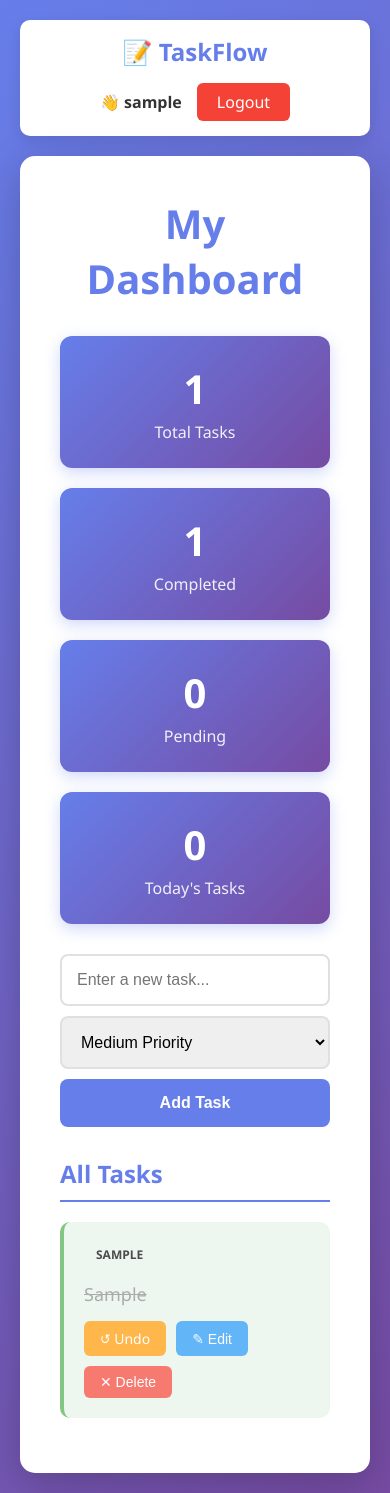
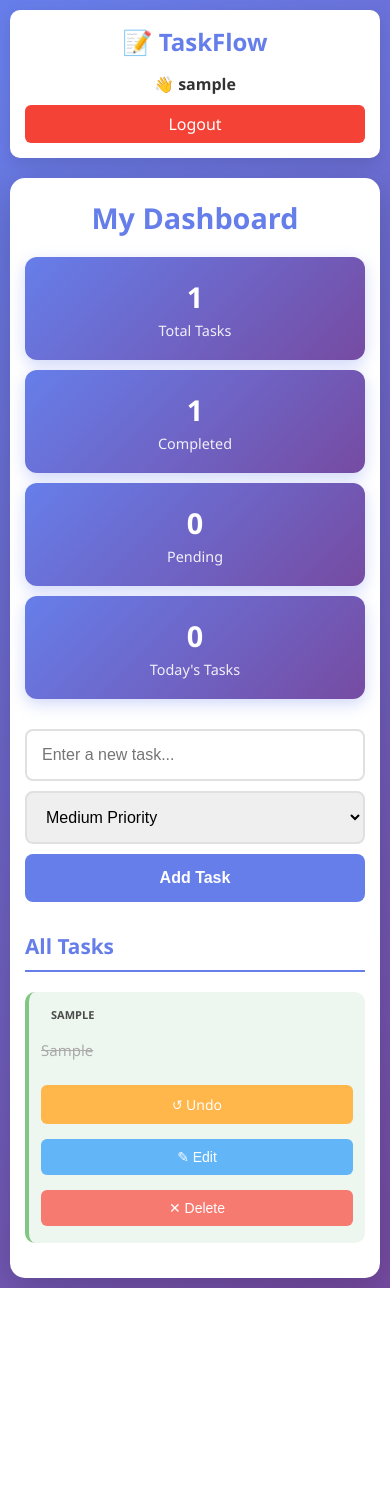
Before and after one commit to Nirupama15/flask-task-tracker, a Flask app: page /dashboard in a window 390 px wide. After the commit the page ends 1288 px from the top, so only its background shows below. Run offline with Flask 3, Linux system fonts and the light colour scheme; a user stored in the database is signed in; tables that the repository leaves empty hold one stand-in row (values such as "Sample post").

Commit message:
Add responsive design for all devices

```diff
--- a/templates/dashboard.html
+++ b/templates/dashboard.html
@@ -342,18 +342,150 @@
         }
 
         @media (max-width: 768px) {
+            body {
+                padding: 10px;
+            }
+
             .navbar {
                 flex-direction: column;
                 gap: 15px;
+                padding: 15px;
+                text-align: center;
+            }
+
+            .navbar-user {
+                flex-direction: column;
+                gap: 10px;
+                width: 100%;
+            }
+
+            .btn-logout {
+                width: 100%;
+            }
+
+            .container {
+                padding: 20px 15px;
+            }
+
+            h1 {
+                font-size: 2em;
+            }
+
+            .stats-grid {
+                grid-template-columns: repeat(2, 1fr);
+                gap: 15px;
+            }
+
+            .stat-card {
+                padding: 20px 15px;
+            }
+
+            .stat-number {
+                font-size: 2em;
             }
 
             .add-task-form {
                 flex-direction: column;
             }
 
+            .add-task-form input[type="text"] {
+                min-width: 100%;
+            }
+
+            .add-task-form select {
+                width: 100%;
+            }
+
+            .btn {
+                width: 100%;
+            }
+
             .task-item {
                 flex-direction: column;
                 align-items: flex-start;
+                padding: 15px;
+            }
+
+            .task-text {
+                font-size: 16px;
+                margin-bottom: 10px;
+            }
+
+            .task-actions {
+                width: 100%;
+                justify-content: flex-start;
+            }
+
+            .btn-small {
+                flex: 1;
+                text-align: center;
+                padding: 10px 12px;
+            }
+
+            .edit-form {
+                flex-direction: column;
+                width: 100%;
+            }
+
+            .edit-form input,
+            .edit-form select {
+                width: 100%;
+            }
+
+            .section-title {
+                font-size: 1.3em;
+            }
+
+            .today-section h3 {
+                font-size: 1.1em;
+            }
+        }
+
+        @media (max-width: 480px) {
+            h1 {
+                font-size: 1.8em;
+                margin-bottom: 20px;
+            }
+
+            .stats-grid {
+                grid-template-columns: 1fr;
+                gap: 10px;
+            }
+
+            .stat-number {
+                font-size: 1.8em;
+            }
+
+            .stat-label {
+                font-size: 0.9em;
+            }
+
+            .task-item {
+                padding: 12px;
+            }
+
+            .task-text {
+                font-size: 15px;
+                word-break: break-word;
+            }
+
+            .task-actions {
+                flex-direction: column;
+                width: 100%;
+            }
+
+            .btn-small {
+                width: 100%;
+                margin-bottom: 5px;
+            }
+
+            .priority-badge {
+                font-size: 11px;
+                padding: 3px 10px;
+            }
+
+            .today-section {
+                padding: 15px;
             }
         }
     </style>
```
Also changed, not shown: templates/landing.html (+43 -2 lines), templates/login.html (+42 -0 lines), templates/register.html (+42 -0 lines).
